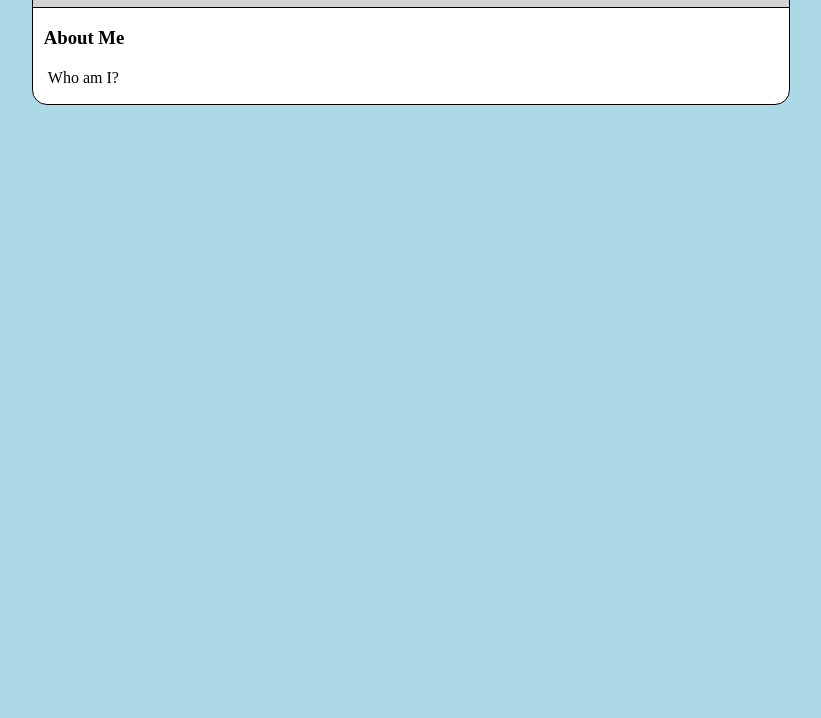
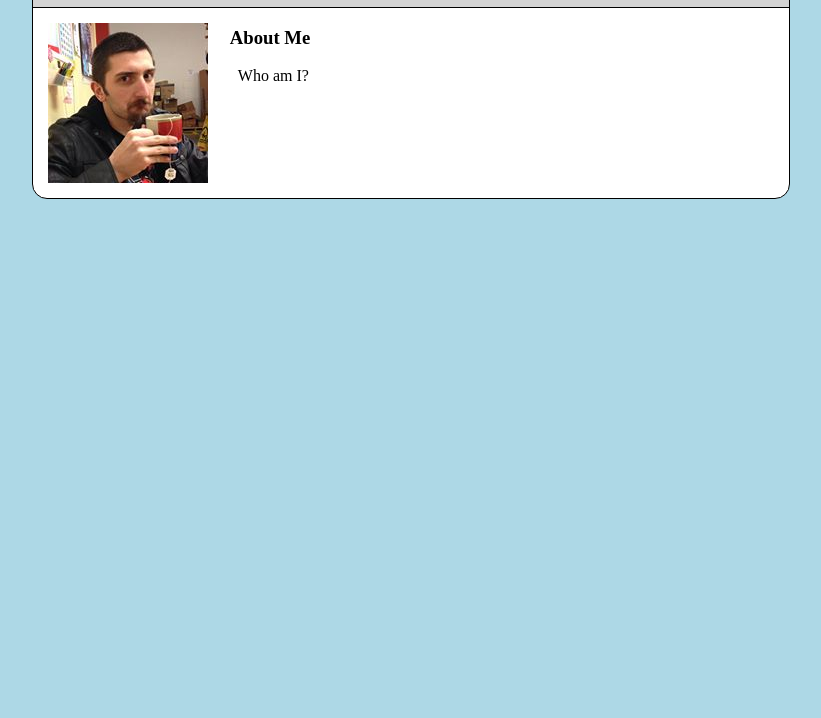
Before and after one commit to KingLogar/117-final-solo, a plain HTML site: page portfolio.html in a window 1280 px wide. Shown: the part 82-800 px from the top of the page, without its empty margins (229-1050 px from the left). Drawn offline with Linux system fonts and the light colour scheme.

Commit message:
Task: spent eons improving and fixing the portfolio layout; added the first subject picture.

```diff
--- a/css/main.css
+++ b/css/main.css
@@ -7,6 +7,7 @@ div{
 p{
     padding: 0px 15px;
     line-height: 21px;
+    margin-top: 0px;
 }
 a{
     text-decoration: none;
@@ -37,6 +38,8 @@ li{
     margin-left: 20%;
     margin-right: 20%;
     border-radius: 15px;
+    height: auto;
+    overflow: auto;
 }
 .header{
     background-color: #D3D3D3;
@@ -53,6 +56,14 @@ li{
     padding-top: 0px;
     margin-top: 0px;
 }
+.subject{
+    margin: 15px;
+    display: block;
+    float: left;
+}
+.matter{
+    padding-left: 15px;
+}
 #end{
     padding-right: 20px;
 }
--- a/portfolio.html
+++ b/portfolio.html
@@ -18,13 +18,15 @@
                 </li>
             </ul>
         </div>
-        <div>
-            <img src="">
+        <img class="subject" src="img/Me.jpg">
+        <div class="content">
             <h3>About Me</h3>
-            <p class="content">
+            <br>
+            <span class="matter">
                 Who am I?
-            </p>
+            </span>
         </div>
+        <br>
         <!-- Repeat above div format for every learned tech-->
     </div>
 
```
Also changed, not shown: img/Me.jpg (added).
